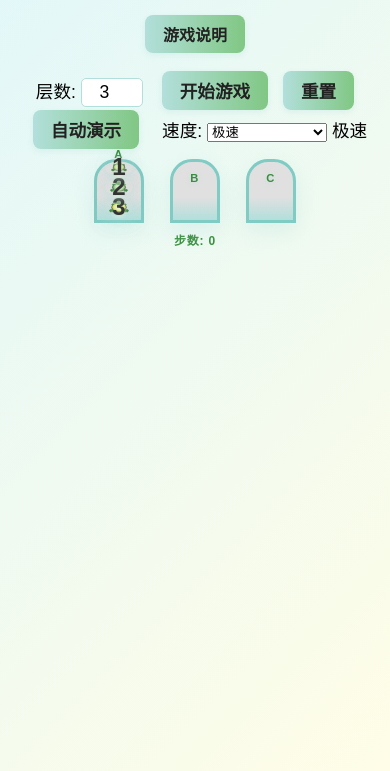
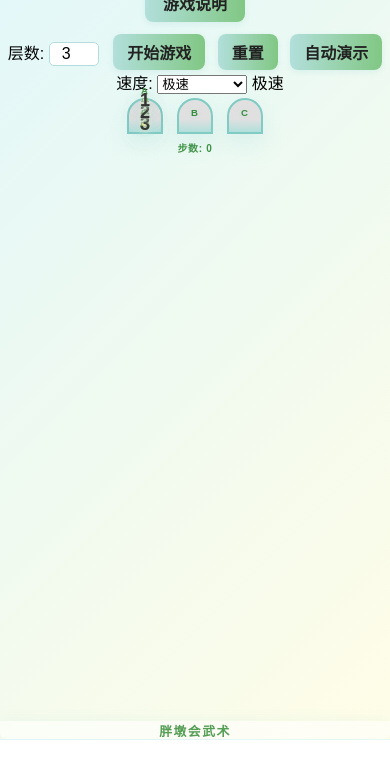
Before and after one commit to xiaodongyin0821/html-, a plain HTML site: page stack_turtles.html in a window 390 px wide. Shown: the part 105-876 px from the top of the page. After the commit the page ends 845 px from the top, so only its background shows below. Drawn offline with Linux system fonts and the light colour scheme.

Commit message:
Update stack_turtles.html

```diff
--- a/stack_turtles.html
+++ b/stack_turtles.html
@@ -3,28 +3,53 @@
 <head>
     <meta charset="UTF-8">
     <title>叠乌龟游戏</title>
+    <meta name="viewport" content="width=device-width, initial-scale=1, maximum-scale=1">
     <style>
+        html, body {
+            height: 100%;
+            width: 100%;
+            margin: 0;
+            padding: 0;
+            box-sizing: border-box;
+        }
         body {
             font-family: 'HarmonyOS Sans', '微软雅黑', Arial, sans-serif;
             background: linear-gradient(135deg, #e0f7fa 0%, #fffde7 100%);
             min-height: 100vh;
+            min-width: 100vw;
             margin: 0;
+            padding: 0;
+            display: flex;
+            flex-direction: column;
+            justify-content: flex-start;
+            align-items: stretch;
+        }
+        .container {
+            max-width: 700px;
+            width: 100vw;
+            margin: 0 auto;
+            flex: 1 0 auto;
+            display: flex;
+            flex-direction: column;
+            align-items: stretch;
+            justify-content: flex-start;
         }
         h1 {
             text-align: center;
-            font-size: 2.6em;
+            font-size: 2.2em;
             letter-spacing: 0.1em;
             color: #388e3c;
-            margin-top: 32px;
+            margin-top: 22px;
+            margin-bottom: 10px;
             text-shadow: 0 2px 8px #b2dfdb;
         }
         #top-bar {
             display: flex;
             justify-content: center;
             align-items: center;
-            margin-top: 10px;
+            margin-top: 6px;
             margin-bottom: 0;
-            gap: 18px;
+            gap: 12px;
         }
         #toggle-instructions-btn {
             background: linear-gradient(90deg, #b2dfdb 0%, #81c784 100%);
@@ -43,15 +68,17 @@
             box-shadow: 0 4px 12px #26a69a55;
         }
         #instructions {
-            max-width: 650px;
-            margin: 16px auto 0 auto;
+            max-width: 98vw;
+            width: 98vw;
+            box-sizing: border-box;
+            margin: 10px auto 0 auto;
             background: rgba(255,255,255,0.97);
             border: 1.5px solid #b2dfdb;
             border-radius: 14px;
-            padding: 20px 32px;
-            font-size: 17px;
+            padding: 14px 4vw;
+            font-size: 16px;
             color: #444;
-            line-height: 1.8;
+            line-height: 1.7;
             box-shadow: 0 4px 16px #b2dfdb44;
             display: none;
             transition: all 0.2s;
@@ -61,15 +88,15 @@
         }
         #controls {
             text-align: center;
-            margin-top: 18px;
-            font-size: 1.1em;
+            margin-top: 12px;
+            font-size: 1em;
         }
         #message {
             text-align: center;
             color: #d32f2f;
-            font-size: 20px;
-            min-height: 28px;
-            margin-top: 8px;
+            font-size: 18px;
+            min-height: 24px;
+            margin-top: 6px;
             font-weight: bold;
             letter-spacing: 0.05em;
         }
@@ -77,17 +104,17 @@
             text-align: center;
             margin-top: 0;
             margin-bottom: 0;
-            font-size: 20px;
+            font-size: 18px;
             color: #388e3c;
             font-weight: bold;
             letter-spacing: 0.07em;
         }
         #reset-btn, #start-btn, #auto-demo-btn {
-            margin-left: 10px;
+            margin-left: 8px;
             background: linear-gradient(90deg, #b2dfdb 0%, #81c784 100%);
             border: none;
             border-radius: 8px;
-            padding: 7px 18px;
+            padding: 6px 14px;
             font-size: 1em;
             font-weight: bold;
             color: #222;
@@ -100,12 +127,12 @@
             box-shadow: 0 4px 12px #26a69a55;
         }
         #input-n {
-            width: 48px;
+            width: 40px;
             font-size: 1em;
             border-radius: 5px;
             border: 1.5px solid #b2dfdb;
-            padding: 3px 6px;
-            margin-right: 4px;
+            padding: 2px 4px;
+            margin-right: 2px;
             text-align: center;
         }
         /* 游戏主界面整体容器，包含ABC和步数 */
@@ -113,30 +140,36 @@
             display: flex;
             flex-direction: column;
             align-items: center;
-            margin-top: 18px;
+            margin-top: 10px;
             margin-bottom: 0;
+            width: 100vw;
+            max-width: 700px;
+            box-sizing: border-box;
         }
         #game {
             display: flex;
             justify-content: center;
             align-items: flex-end;
             margin-top: 0;
-            margin-bottom: 8px;
-            gap: 36px;
+            margin-bottom: 6px;
+            gap: 24px;
+            width: 100vw;
+            max-width: 700px;
+            box-sizing: border-box;
             /* 高度由JS动态设置 */
         }
         .tower {
-            width: 140px;
+            width: 110px;
             /* 高度由JS动态设置 */
-            margin: 0 12px;
+            margin: 0 6px;
             background: linear-gradient(180deg, #e0e0e0 60%, #b2dfdb 100%);
-            border-radius: 22px 22px 0 0;
+            border-radius: 18px 18px 0 0;
             position: relative;
             display: flex;
             flex-direction: column-reverse;
             align-items: center;
             box-shadow: 0 8px 22px #b2dfdb55;
-            border: 3px solid #80cbc4;
+            border: 2px solid #80cbc4;
             transition: box-shadow 0.2s, height 0.2s;
         }
         .tower:hover {
@@ -145,45 +178,45 @@
         .tower-label {
             text-align: center;
             font-weight: bold;
-            margin-top: 10px;
-            font-size: 1.45em;
+            margin-top: 7px;
+            font-size: 1.1em;
             color: #388e3c;
             letter-spacing: 0.13em;
             text-shadow: 0 1px 4px #b2dfdb88;
         }
         .turtle {
-            height: 54px;
-            margin-bottom: 6px;
-            border-radius: 18px;
+            height: 44px;
+            margin-bottom: 4px;
+            border-radius: 14px;
             background: none;
             color: #333;
             text-align: center;
-            line-height: 54px;
+            line-height: 44px;
             font-weight: bold;
-            font-size: 22px;
+            font-size: 18px;
             box-shadow: 0 3px 10px #b2dfdb88;
             cursor: pointer;
             transition: box-shadow 0.2s, border 0.2s, transform 0.15s;
             position: relative;
-            width: 100px;
+            width: 80px;
             display: flex;
             align-items: center;
             justify-content: center;
             z-index: 1;
         }
         .turtle.selected {
-            border: 4px solid #1976d2;
-            box-shadow: 0 0 22px #1976d2cc, 0 3px 10px #b2dfdb88;
-            transform: scale(1.09) translateY(-5px);
+            border: 3px solid #1976d2;
+            box-shadow: 0 0 18px #1976d2cc, 0 3px 10px #b2dfdb88;
+            transform: scale(1.07) translateY(-4px);
         }
         .turtle:hover:not(.selected) {
-            box-shadow: 0 0 12px #26a69a99, 0 3px 10px #b2dfdb88;
-            transform: scale(1.04);
+            box-shadow: 0 0 10px #26a69a99, 0 3px 10px #b2dfdb88;
+            transform: scale(1.03);
         }
         /* 乌龟SVG样式 */
         .turtle-svg {
-            width: 90px;
-            height: 54px;
+            width: 70px;
+            height: 44px;
             display: block;
             filter: drop-shadow(0 2px 8px #b2dfdb88);
         }
@@ -193,43 +226,74 @@
             display: flex;
             align-items: center;
             justify-content: center;
-            font-size: 24px;
+            font-size: 18px;
             font-weight: bold;
             color: #333;
             pointer-events: none;
             text-shadow: 0 1px 4px #fffde7cc, 0 0px 2px #388e3c88;
         }
-        #auto-demo-btn { margin-left: 10px; }
-        #speed-label { margin-left: 18px; }
+        #auto-demo-btn { margin-left: 8px; }
+        #speed-label { margin-left: 10px; }
         #speed-range {
-            width: 120px;
+            width: 90px;
             vertical-align: middle;
             accent-color: #388e3c;
         }
         /* 礼花canvas覆盖层样式（已禁用） */
         #fireworks-canvas { display: none !important; }
         #blur-overlay { display: none !important; }
+        /* 署名样式 */
+        #signature {
+            width: 100vw;
+            max-width: 700px;
+            margin: 0 auto 0 auto;
+            padding: 0;
+            display: flex;
+            justify-content: center;
+            align-items: center;
+            position: relative;
+            bottom: 0;
+            left: 0;
+            right: 0;
+            font-family: 'HarmonyOS Sans', '微软雅黑', Arial, sans-serif;
+            font-size: 1.1em;
+            color: #388e3c;
+            letter-spacing: 0.12em;
+            font-weight: bold;
+            opacity: 0.85;
+            background: rgba(255,255,255,0.7);
+            border-radius: 0 0 18px 18px;
+            box-shadow: 0 -2px 12px #b2dfdb33;
+            margin-top: 10px;
+            margin-bottom: 0;
+            height: 38px;
+        }
         /* 响应式 */
         @media (max-width: 900px) {
-            #game { gap: 12px; }
-            .tower { width: 90px; }
-            .turtle { width: 60px; height: 32px; font-size: 14px; line-height: 32px; }
-            .turtle-svg { width: 48px; height: 32px; }
-            .tower-label { font-size: 1em; }
+            .container { max-width: 98vw; }
+            #game { gap: 8px; max-width: 98vw; }
+            .tower { width: 60px; }
+            .turtle { width: 36px; height: 20px; font-size: 10px; line-height: 20px; }
+            .turtle-svg { width: 24px; height: 20px; }
+            .tower-label { font-size: 0.8em; }
+            #signature { font-size: 0.95em; height: 28px; border-radius: 0 0 10px 10px;}
         }
         @media (max-width: 600px) {
-            #instructions { padding: 10px 4vw; }
-            #main-game-area { margin-top: 8px; }
-            #game { gap: 2px; }
-            .tower { width: 44px; }
-            .turtle { width: 28px; height: 14px; font-size: 8px; line-height: 14px; }
-            .turtle-svg { width: 20px; height: 14px; }
-            .tower-label { font-size: 0.7em; }
-            #steps { font-size: 12px; }
+            #instructions { padding: 8px 2vw; font-size: 13px;}
+            .container { max-width: 100vw; }
+            #main-game-area { margin-top: 4px; }
+            #game { gap: 2px; max-width: 100vw;}
+            .tower { width: 32px; }
+            .turtle { width: 14px; height: 8px; font-size: 6px; line-height: 8px; }
+            .turtle-svg { width: 10px; height: 8px; }
+            .tower-label { font-size: 0.6em; }
+            #steps { font-size: 10px; }
+            #signature { font-size: 0.8em; height: 18px; border-radius: 0 0 6px 6px;}
         }
     </style>
 </head>
 <body>
+    <div class="container">
         <h1>叠乌龟游戏</h1>
         <div id="top-bar">
             <button id="toggle-instructions-btn">游戏说明</button>
@@ -250,7 +314,7 @@
             层数: <input id="input-n" type="number" min="2" max="8" value="3">
             <button id="start-btn">开始游戏</button>
             <button id="reset-btn">重置</button>
-        <button id="auto-demo-btn" style="margin-left:10px;">自动演示</button>
+            <button id="auto-demo-btn" style="margin-left:8px;">自动演示</button>
             <span id="speed-label">
                 速度:
                 <select id="speed-range">
@@ -268,8 +332,10 @@
             <div id="steps"></div>
         </div>
         <div id="message"></div>
+    </div>
     <div id="blur-overlay"></div>
     <canvas id="fireworks-canvas"></canvas>
+    <div id="signature">胖墩会武术</div>
     <script>
         let towers, n, steps, selectedTower = null;
         let autoDemoRunning = false;
@@ -336,17 +402,17 @@
 
         // 动态设置塔和游戏区高度
         function setTowerAndGameHeight(n) {
-            // 每只乌龟54px+6px间隔，塔顶部+底部+标签约50px
-            let towerHeight = n * 54 + (n-1)*6 + 50;
-            let gameHeight = towerHeight + 40;
+            // 每只乌龟44px+4px间隔，塔顶部+底部+标签约36px
+            let towerHeight = n * 44 + (n-1)*4 + 36;
+            let gameHeight = towerHeight + 20;
             // 响应式下缩放
             if (window.innerWidth <= 900) {
-                towerHeight = n * 32 + (n-1)*6 + 30;
-                gameHeight = towerHeight + 20;
+                towerHeight = n * 20 + (n-1)*3 + 16;
+                gameHeight = towerHeight + 10;
             }
             if (window.innerWidth <= 600) {
-                towerHeight = n * 14 + (n-1)*2 + 12;
-                gameHeight = towerHeight + 8;
+                towerHeight = n * 8 + (n-1)*1 + 6;
+                gameHeight = towerHeight + 4;
             }
             document.querySelectorAll('.tower').forEach(t => t.style.height = towerHeight + 'px');
             document.getElementById('game').style.height = gameHeight + 'px';
@@ -382,7 +448,7 @@
                 });
                 for (let i = towers[name].length; i < n; i++) {
                     const emptyDiv = document.createElement('div');
-                    emptyDiv.style.height = '54px';
+                    emptyDiv.style.height = '44px';
                     emptyDiv.style.width = '100%';
                     emptyDiv.style.opacity = '0';
                     towerDiv.appendChild(emptyDiv);
```
Lines whose indentation alone changed are shown as unchanged.
